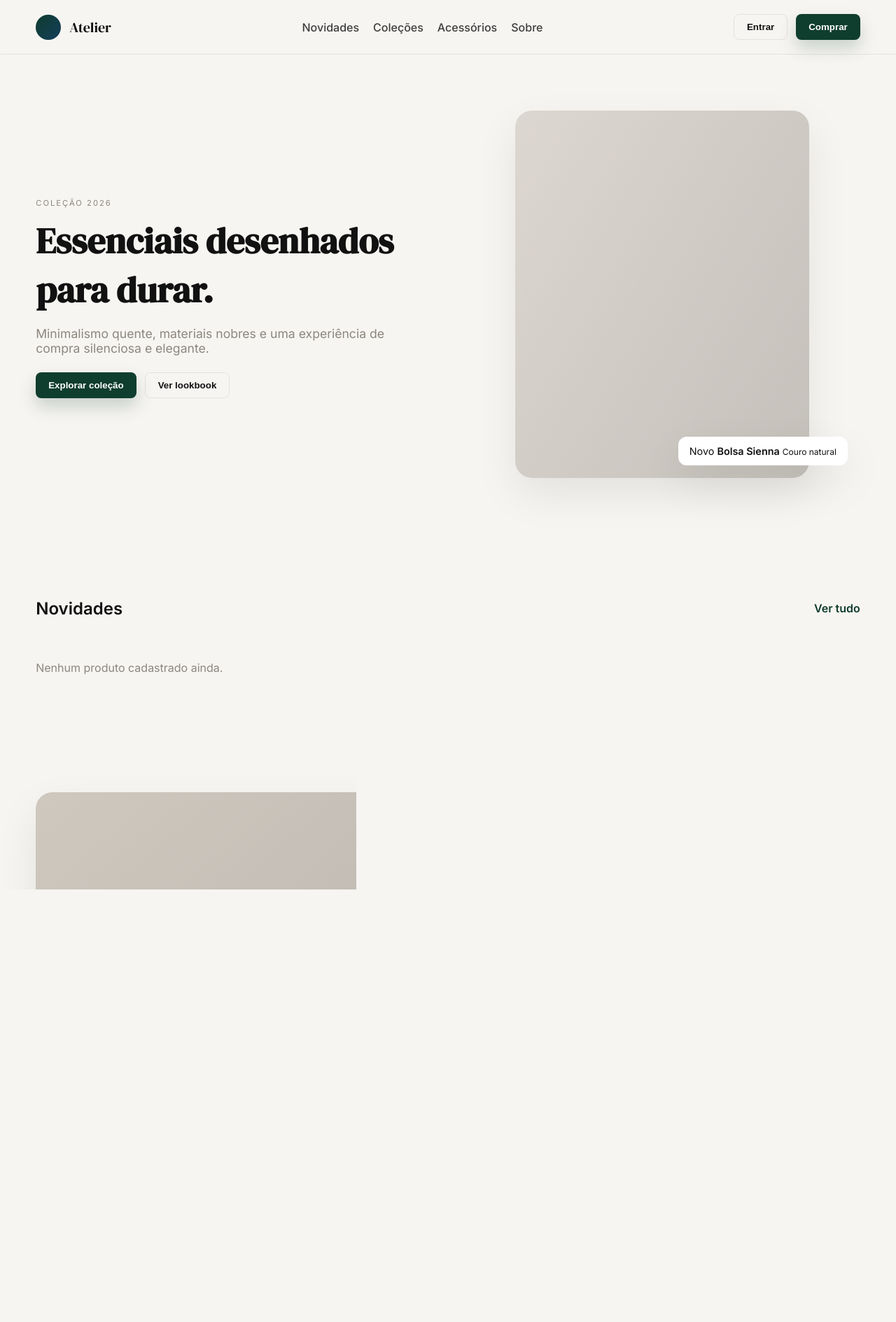
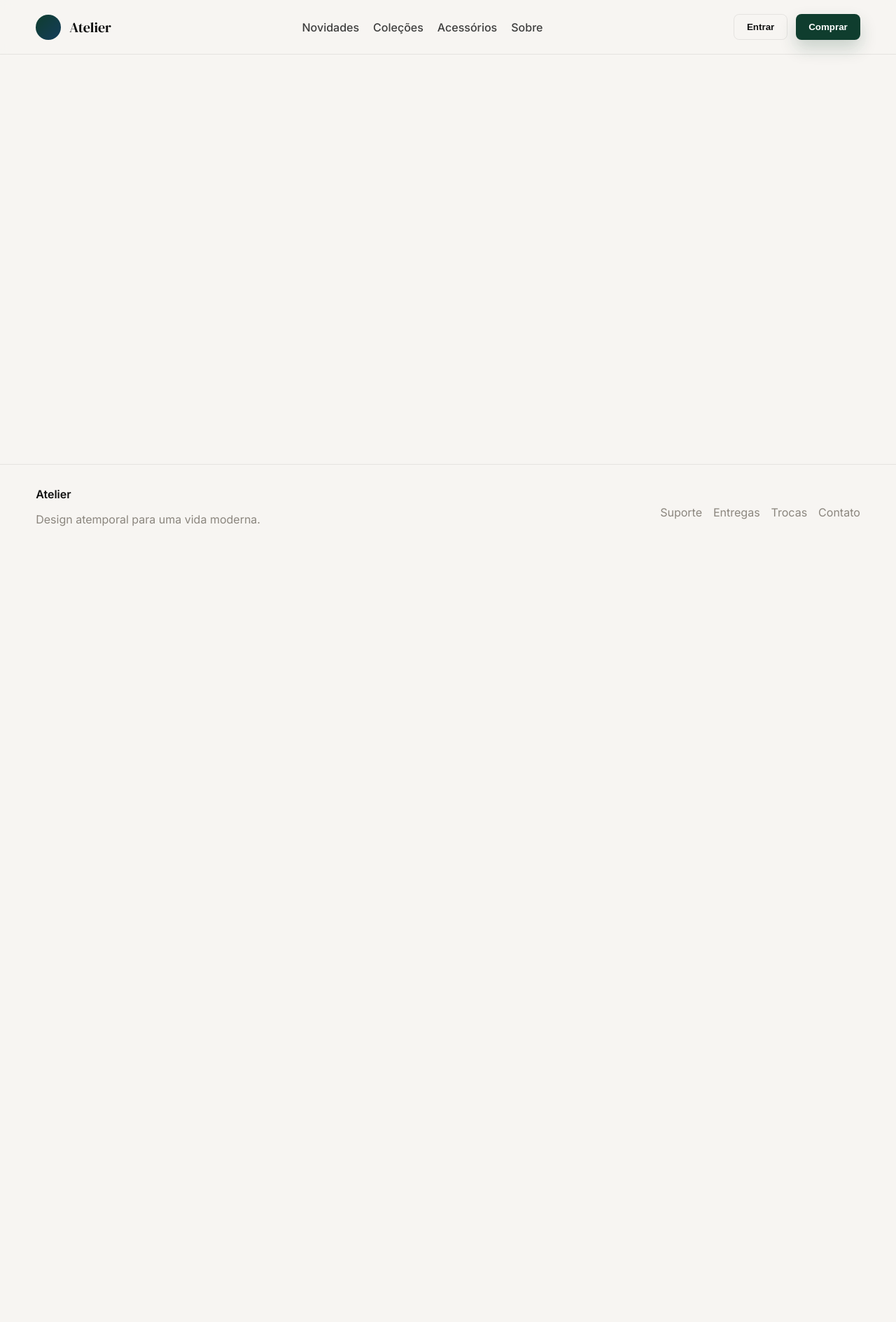
Before and after one commit to gleydson-silv/trilha_backend_nadic, a Django app: template users/templates/base.html in a window 1280 px wide. Shown: the top 1889 px of the page at 70% size. After the commit the page ends 752 px from the top, so only its background shows below. Run offline with Django 5.2, Linux system fonts and the light colour scheme; the template is opened without the code that fills it, so the values that code supplies are empty.

Commit message:
Atualiza o base.htnml

```diff
--- a/users/templates/base.html
+++ b/users/templates/base.html
@@ -4,7 +4,7 @@
   <head>
     <meta charset="utf-8" />
     <meta name="viewport" content="width=device-width, initial-scale=1" />
-    <title>{% block title %}Loja{% endblock %}</title>
+    <title>{% block title %}CRM{% endblock %}</title>
     <link rel="stylesheet" href="{% static 'users/store.css' %}" />
     <link rel="preconnect" href="https://fonts.googleapis.com" />
     <link rel="preconnect" href="https://fonts.gstatic.com" crossorigin />
@@ -22,102 +22,24 @@
             <span class="brand__name">Atelier</span>
           </div>
           <nav class="nav">
+            {% block nav %}
             <a href="#">Novidades</a>
             <a href="#">Coleções</a>
             <a href="#">Acessórios</a>
             <a href="#">Sobre</a>
+            {% endblock %}
           </nav>
           <div class="topbar__actions">
+            {% block header_actions %}
             <button class="btn btn--ghost">Entrar</button>
             <button class="btn">Comprar</button>
+            {% endblock %}
           </div>
         </div>
       </header>
 
       <main>
-        <section class="hero">
-          <div class="container hero__inner">
-            <div class="hero__content">
-              <p class="eyebrow">Coleção 2026</p>
-              <h1>Essenciais desenhados para durar.</h1>
-              <p class="lead">
-                Minimalismo quente, materiais nobres e uma experiência de compra
-                silenciosa e elegante.
-              </p>
-              <div class="hero__actions">
-                <button class="btn">Explorar coleção</button>
-                <button class="btn btn--ghost">Ver lookbook</button>
-              </div>
-            </div>
-            <div class="hero__media">
-              <div class="hero__image"></div>
-              <div class="hero__card">
-                <span>Novo</span>
-                <strong>Bolsa Sienna</strong>
-                <small>Couro natural</small>
-              </div>
-            </div>
-          </div>
-        </section>
-
-        <section class="section">
-          <div class="container">
-            <div class="section__head">
-              <h2>Novidades</h2>
-              <a href="#" class="link">Ver tudo</a>
-            </div>
-            <div class="grid">
-              {% for product in products %}
-              <article class="card">
-                <div class="card__image"></div>
-                <h3>{{ product.name }}</h3>
-                <p>{{ product.description }}</p>
-                <span class="price">R$ {{ product.price }}</span>
-              </article>
-              {% empty %}
-              <p class="muted">Nenhum produto cadastrado ainda.</p>
-              {% endfor %}
-            </div>
-          </div>
-        </section>
-
-        <section class="editorial">
-          <div class="container editorial__inner">
-            <div class="editorial__image"></div>
-            <div class="editorial__content">
-              <p class="eyebrow">Manifesto</p>
-              <h2>Design silencioso. Impacto real.</h2>
-              <p>
-                Criamos peças que atravessam estações e tendências, com
-                responsabilidade e estética atemporal.
-              </p>
-              <button class="btn btn--ghost">Conheça nossa história</button>
-            </div>
-          </div>
-        </section>
-
-        <section class="section section--muted">
-          <div class="container">
-            <div class="section__head">
-              <h2>Coleções</h2>
-              <p class="muted">Curadoria de peças essenciais para todos os dias.</p>
-            </div>
-            <div class="collection">
-              <div class="collection__card">
-                <h3>Essentials</h3>
-                <p>Minimalismo funcional</p>
-              </div>
-              <div class="collection__card">
-                <h3>Atelier</h3>
-                <p>Detalhes artesanais</p>
-              </div>
-              <div class="collection__card">
-                <h3>Studio</h3>
-                <p>Peças com textura</p>
-              </div>
-            </div>
-          </div>
-        </section>
+        {% block content %}{% endblock %}
       </main>
 
       <footer class="footer">
```
